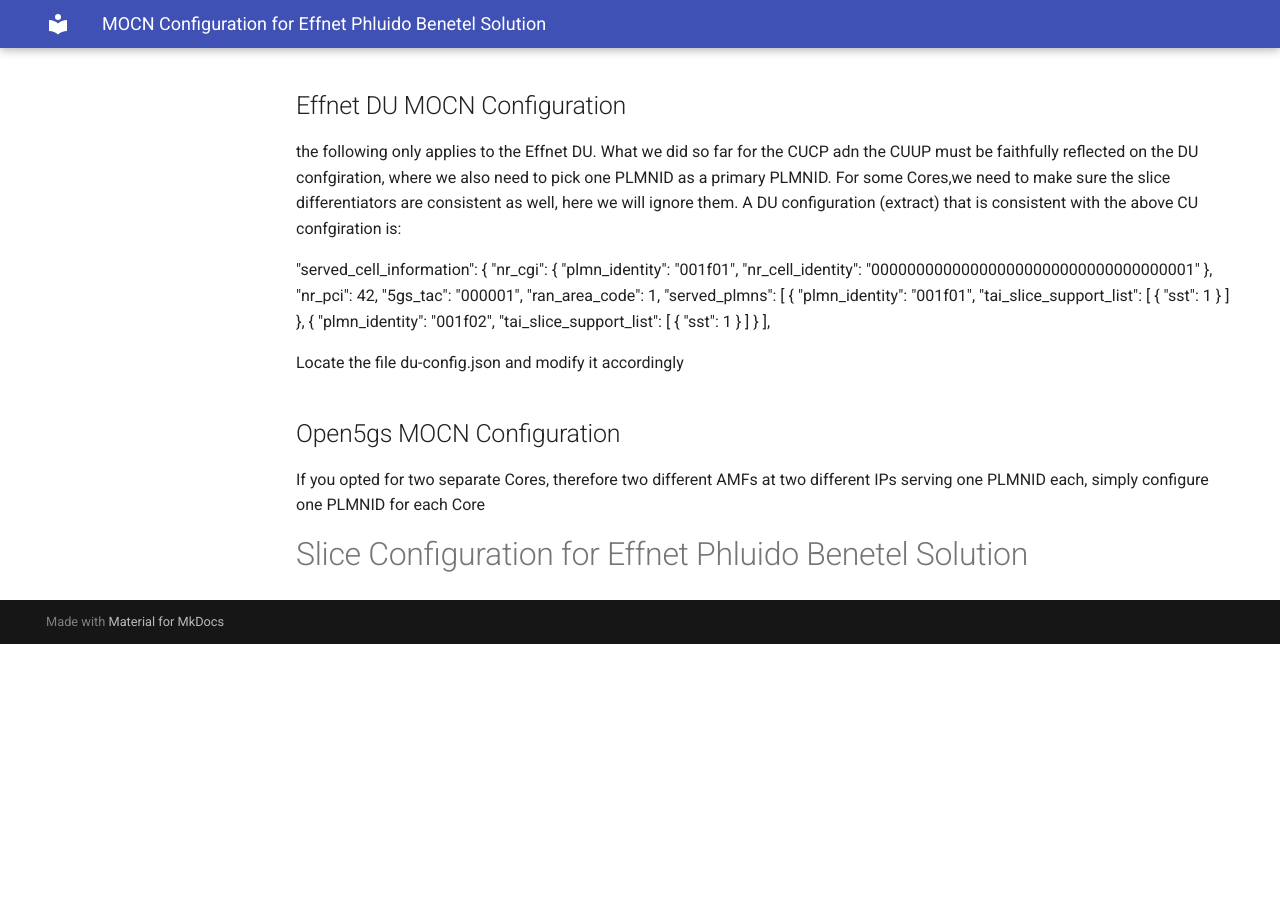
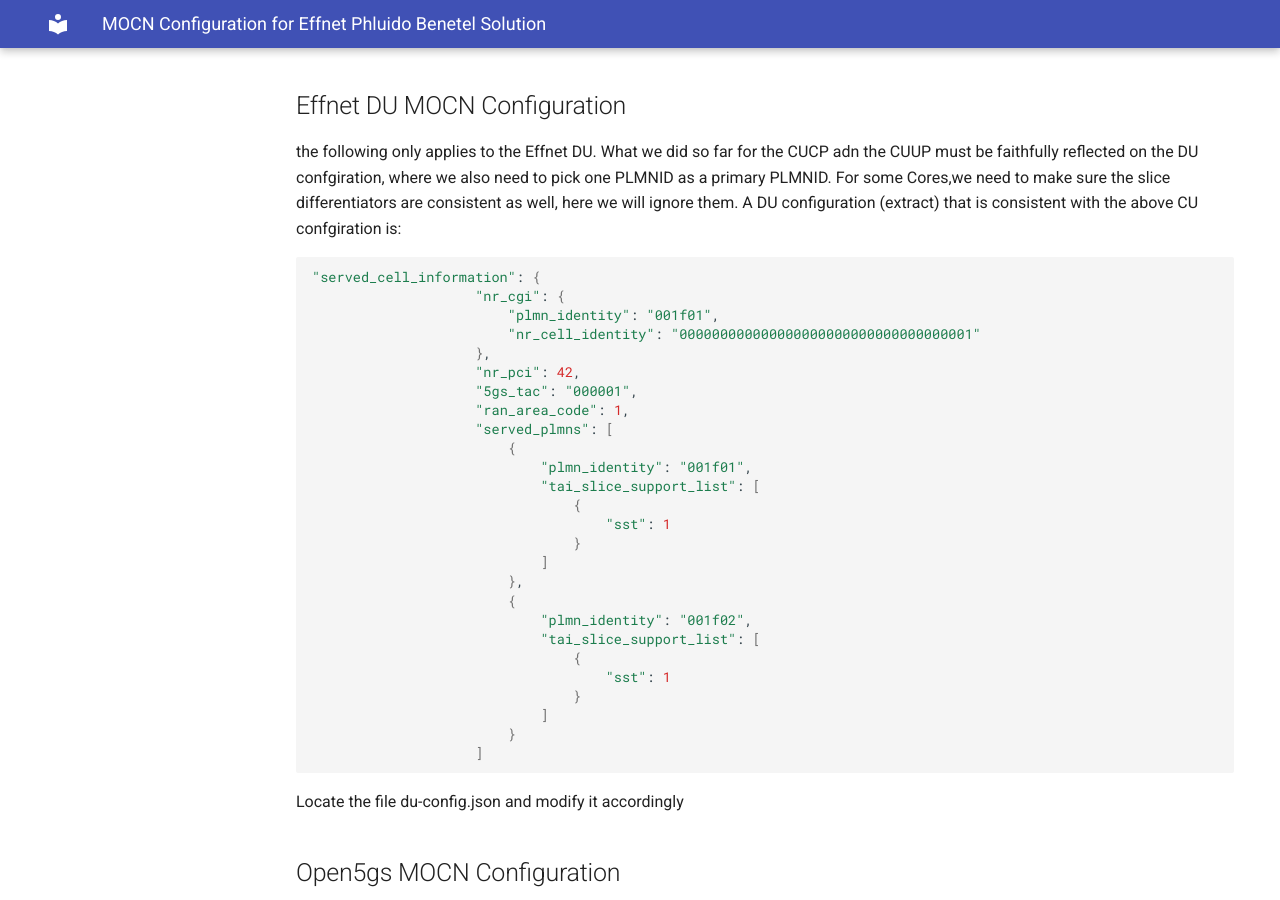
Before and after one commit to accelleran/drax-docs, an MkDocs documentation site: the page built from docs/op-guide/MOCN and slicing/index.md, in a window 1280 px wide and 900 px high, scrolled down 2731 px. Built offline with MkDocs 1.6.1 and Material for MkDocs 9.7.7, drawn with Linux system fonts in a browser that asks for light colours; the version menu is left out; before the commit the page ends 3375 px from its top, so only the background shows below that.

Commit message:
Update index.md

````diff
--- a/docs/op-guide/MOCN and slicing/index.md
+++ b/docs/op-guide/MOCN and slicing/index.md
@@ -38,6 +38,8 @@ Don't forget of course to double check the services and make sure your E1 destin
 
 the following only applies to the Effnet DU. What we did so far for the CUCP adn the CUUP must be faithfully reflected on the DU confgiration, where we also need to pick one PLMNID as a primary PLMNID. For some Cores,we need to make sure the slice differentiators are consistent as well, here we will ignore them. A DU configuration (extract) that is consistent with the above CU confgiration is:
 
+
+``` bash
 "served_cell_information": {
                     "nr_cgi": {
                         "plmn_identity": "001f01",
@@ -63,7 +65,8 @@ the following only applies to the Effnet DU. What we did so far for the CUCP adn
                                 }
                             ]
                         }
-                    ],
+                    ]
+```
 
 Locate the file du-config.json and modify it accordingly
 
````
